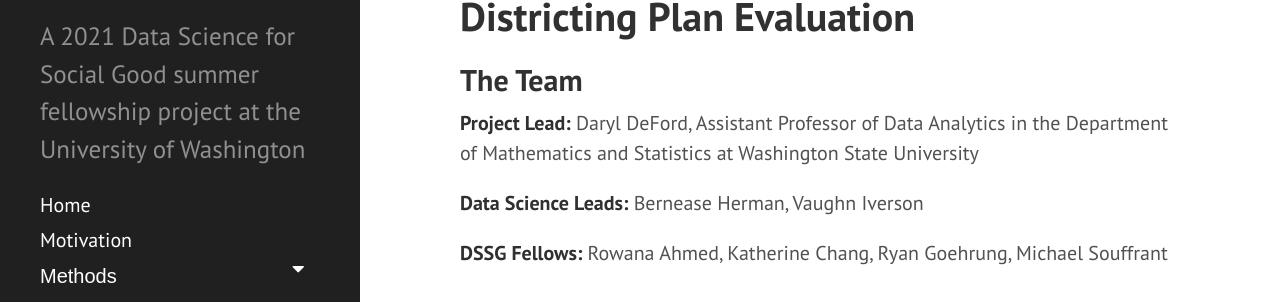
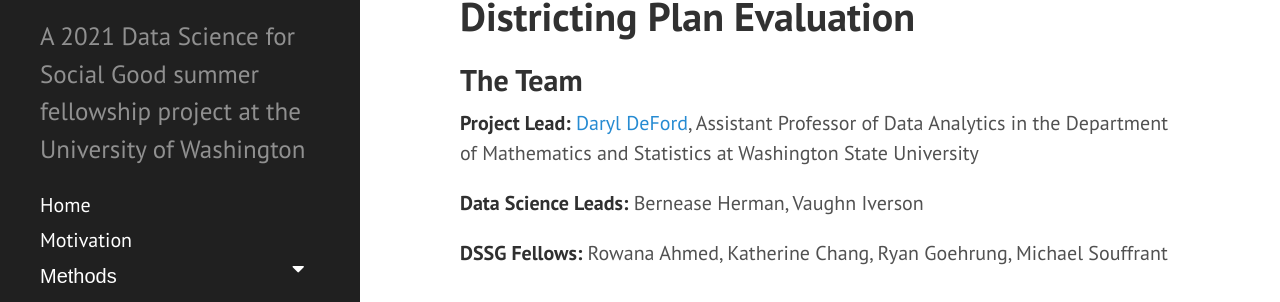
Before and after one commit to uwescience/DSSG2021-redistricting-website, a Jekyll site: the page built from index.md, in a window 1280 px wide and 900 px high. Shown: the part 340-642 px from the top of the window. Built offline with Jekyll 4.4.1, drawn with Linux system fonts in a browser that asks for light colours; the list of posts is cut into pages by our own code; part of the change alters nothing that is shown.

```diff
--- a/index.md
+++ b/index.md
@@ -9,7 +9,7 @@ layout: default
 
 ## The Team
 
-**Project Lead:** Daryl DeFord, Assistant Professor of Data Analytics in the Department of Mathematics and Statistics at Washington State University
+**Project Lead:** [Daryl DeFord](http://www.math.wsu.edu/faculty/ddeford/), Assistant Professor of Data Analytics in the Department of Mathematics and Statistics at Washington State University
 
 **Data Science Leads:** Bernease Herman, Vaughn Iverson
 
```
